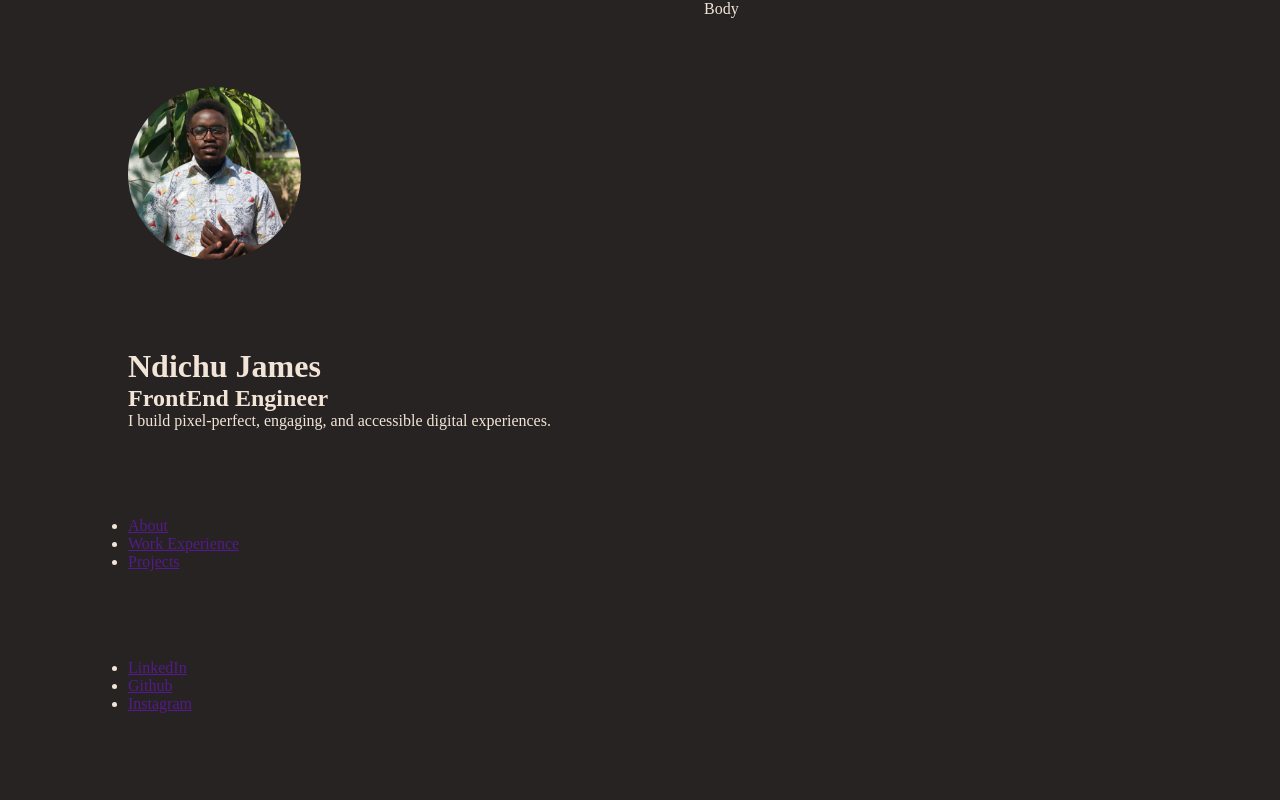
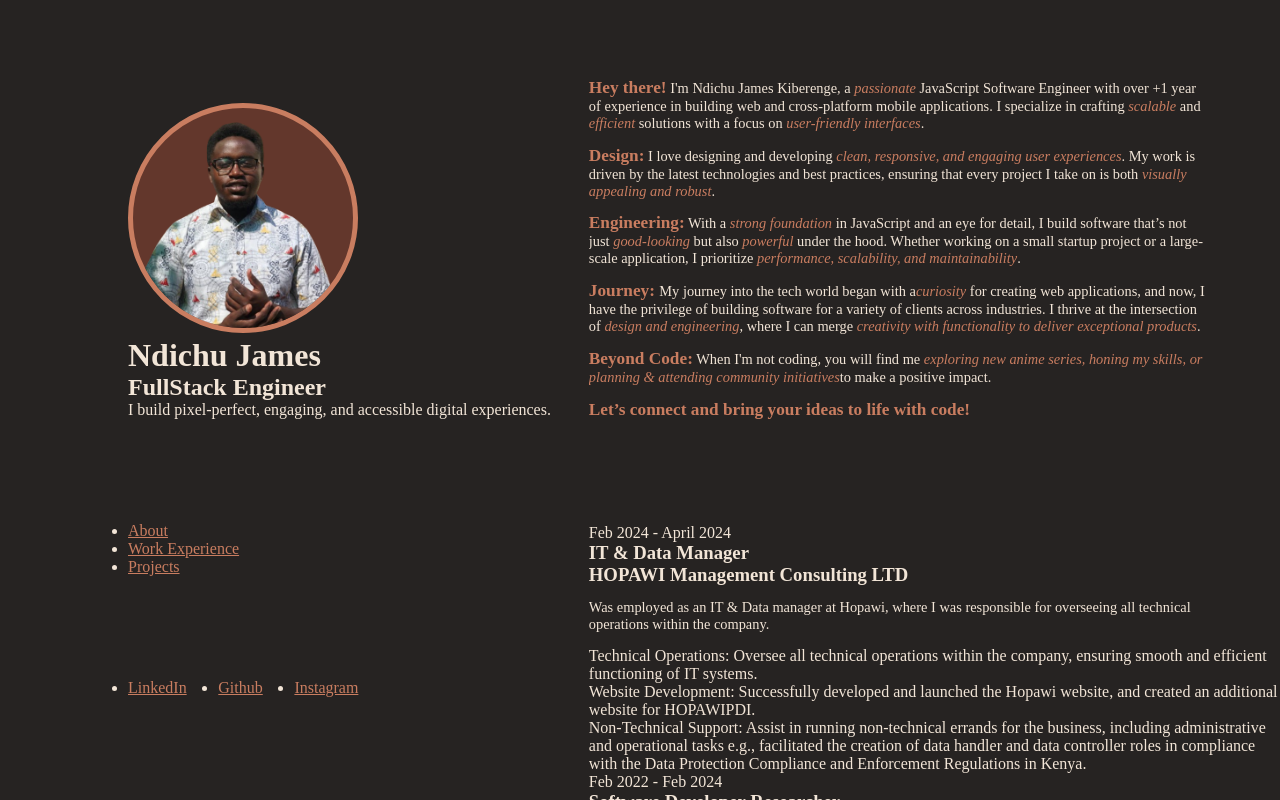
Before and after one commit to MacKibe/kibeHub, a React (Vite) app: page / in a window 1280 px wide. Built offline with nearby package versions, Linux system fonts and the light colour scheme.

Commit message:
added work experience content

```diff
--- /dev/null
+++ b/public/data/work.json
@@ -0,0 +1,37 @@
+{
+    "work": [
+        {
+            "position": "IT & Data Manager",
+            "company": "HOPAWI Management Consulting LTD",
+            "duration": "Feb 2024 - April 2024",
+            "description": "Was employed as an IT & Data manager at Hopawi, where I was responsible for overseeing all technical operations within the company.",
+            "roles_responsibilities": [
+                "Technical Operations: Oversee all technical operations within the company, ensuring smooth and efficient functioning of IT systems.",
+                "Website Development: Successfully developed and launched the Hopawi website, and created an additional website for HOPAWIPDI.",
+                "Non-Technical Support: Assist in running non-technical errands for the business, including administrative and operational tasks e.g., facilitated the creation of data handler and data controller roles in compliance with the Data Protection Compliance and Enforcement Regulations in Kenya."
+            ]
+        },
+        {
+            "position": "Software Developer Researcher",
+            "company": "Mutall Data",
+            "duration": "Feb 2022 - Feb 2024",
+            "description": "A proactive member of the Mutall Data developers group, contributing significantly to web development, database management, and software documentation.",
+            "notable_achievements": [
+                "Developing a CMS website for Kiama Kia Ma.",
+                "Developing a File Management System for a Surveyor, showcasing proficiency in handling complex data and image management tasks."
+            ]
+        },
+        {
+            "position": "Community Health Worker",
+            "company": "National Health gig",
+            "duration": "Jul 2020 \u2013 Feb 2021",
+            "description": "Engaged in community initiatives during the pandemic, demonstrating adaptability and a commitment to social responsibility."
+        },
+        {
+            "position": "IT intern",
+            "company": "Marist International College University",
+            "duration": "Jul 2019 \u2013 Nov 2019",
+            "description": "Played a pivotal role in ensuring the smooth functioning of computer labs, network accessibility, and providing technical support to students and university departments, highlighting a customer-centric approach and problem-solving abilities."
+        }
+    ]
+}
--- a/src/App.css
+++ b/src/App.css
@@ -1,33 +1,83 @@
 /* Color palette */
 :root {
   --raisin: #262322;
-  --captum: #63372C;
-  --burnt: #C97D60;
-  --melon: #FFBCB5;
-  --almond: #F2E5D7;
+  --captum: #63372c;
+  --burnt: #c97d60;
+  --melon: #ffbcb5;
+  --almond: #f2e5d7;
 }
-*{
+* {
   margin: 0;
   padding: 0;
   box-sizing: border-box;
+  /* list-style: none; */
 }
 .homepage {
   display: flex;
   background-color: var(--raisin);
   color: var(--almond);
-  min-height: 100dvh;
+  max-height: 100dvh;
 }
-.bio-section{
+
+.bio-section {
   flex: 1;
   display: flex;
   flex-direction: column;
   justify-content: space-evenly;
   margin-left: 10%;
 }
-img{
-  width: 30%;
+
+img {
+  width: 50%;
   border-radius: 50%;
+  background-color: var(--captum);
+  border: 5px solid var(--burnt);
+  transition: background-color 0.7s, border 0.7s, transform 0.7s;
 }
+img:hover {
+  background-color: var(--burnt);
+  border: 5px solid var(--captum);
+  transform: rotateY(180deg);
+  cursor: pointer;
+}
+
+.socials-section ul {
+  /* background-color: #F2E5D7; */
+  width: 50%;
+  display: flex;
+  justify-content: space-between;
+}
+
+a {
+  color: var(--burnt);
+}
+
 .body-section {
-  flex: 1;
+  overflow: scroll;
+  flex: 1.5;
+  padding-top: 5%;
 }
+.body-bio-section {
+  margin-bottom: 15%;
+}
+.body-section p {
+  margin: 2% 0;
+  width: 90%;
+  color: var(--almond);
+  font-size: 90%;
+}
+.body-section b {
+  color: var(--burnt);
+  font-size: 120%;
+}
+.body-section em {
+  color: var(--burnt);
+}
+@keyframes spin {
+  from {
+    transform: rotate(0deg);
+  }
+  to {
+    transform: rotate(360deg);
+  }
+}
--- a/src/components/Bio.jsx
+++ b/src/components/Bio.jsx
@@ -1,11 +1,11 @@
-import me from "../../public/me.jpg";
+import me from "../../public/1.png";
 const Bio = () => {
   return (
     <div className="bio-section">
-      <img src={me} alt="ndichu james standingn" />
       <div className="profile-bio">
+        <img src={me} alt="ndichu james standingn" />
         <h1>Ndichu James</h1>
-        <h2>FrontEnd Engineer</h2>
+        <h2>FullStack Engineer</h2>
         <p>
           I build pixel-perfect, engaging, and accessible digital experiences.
         </p>
@@ -25,9 +25,15 @@ const Bio = () => {
       </nav>
       <div className="socials-section">
         <ul>
-        <li><a href="">LinkedIn</a></li>
-        <li><a href="">Github</a></li>
-        <li><a href="">Instagram</a></li>
+          <li>
+            <a href="">LinkedIn</a>
+          </li>
+          <li>
+            <a href="">Github</a>
+          </li>
+          <li>
+            <a href="">Instagram</a>
+          </li>
         </ul>
       </div>
     </div>
--- a/src/components/Body.jsx
+++ b/src/components/Body.jsx
@@ -1,8 +1,56 @@
-
+import Projects from "./Projects";
+import WorkExperience from "./WorkExperience";
 const Body = () => {
   return (
-    <div className="body-section">Body</div>
-  )
-}
+    <div className="body-section">
+      <div className="body-bio-section">
+        <p>
+          <b>Hey there!</b> I'm Ndichu James Kiberenge, a <em>passionate</em>{" "}
+          JavaScript Software Engineer with over +1 year of experience in
+          building web and cross-platform mobile applications. I specialize in
+          crafting <em>scalable</em> and <em>efficient</em> solutions with a
+          focus on <em>user-friendly interfaces</em>.
+        </p>
+        <p>
+          <b>Design:</b> I love designing and developing{" "}
+          <em>clean, responsive, and engaging user experiences</em>. My work is
+          driven by the latest technologies and best practices, ensuring that
+          every project I take on is both <em>visually appealing and robust</em>
+          .
+        </p>
+        <p>
+          <b>Engineering:</b> With a <em>strong foundation</em> in JavaScript
+          and an eye for detail, I build software that’s not just{" "}
+          <em>good-looking</em> but also <em>powerful</em> under the hood.
+          Whether working on a small startup project or a large-scale
+          application, I prioritize{" "}
+          <em>performance, scalability, and maintainability</em>.
+        </p>
+        <p>
+          <b> Journey: </b> My journey into the tech world began with a
+          <em>curiosity</em> for creating web applications, and now, I have the
+          privilege of building software for a variety of clients across
+          industries. I thrive at the intersection of{" "}
+          <em>design and engineering</em>, where I can merge{" "}
+          <em>creativity with functionality to deliver exceptional products</em>
+          .
+        </p>
+        <p>
+          <b>Beyond Code:</b> When I'm not coding, you will find me{" "}
+          <em>
+            exploring new anime series, honing my skills, or planning &
+            attending community initiatives
+          </em>
+          to make a positive impact.
+        </p>
+        <p>
+          <b>Let’s connect and bring your ideas to life with code!</b>
+        </p>
+      </div>
+      <WorkExperience />
+      <Projects />
+    </div>
+  );
+};
 
-export default Body
+export default Body;
--- /dev/null
+++ b/src/components/Projects.jsx
@@ -0,0 +1,8 @@
+
+const Projects = () => {
+  return (
+    <div>Projects</div>
+  )
+}
+
+export default Projects
--- /dev/null
+++ b/src/components/WorkExperience.jsx
@@ -0,0 +1,44 @@
+import { useState, useEffect } from "react";
+
+const WorkExperience = () => {
+  const [workData, setWorkData] = useState([]);
+
+  useEffect(() => {
+    fetch("/data/work.json")
+      .then((response) => response.json())
+      .then((data) => setWorkData(data.work))
+      .catch((error) => console.error("Error fetching the work data:", error));
+  }, []);
+  return (
+    <div className="work-experience">
+      {workData.map((job, index) => (
+        <div key={index} className="job">
+          <div>{job.duration}</div>
+          <div>
+            <h3>{job.position}</h3>
+            <h3>
+              {job.company}
+            </h3>
+            <p>{job.description}</p>
+            {job.roles_responsibilities && (
+              <ul>
+                {job.roles_responsibilities.map((role, idx) => (
+                  <li key={idx}>{role}</li>
+                ))}
+              </ul>
+            )}
+            {job.notable_achievements && (
+              <ul>
+                {job.notable_achievements.map((achievement, idx) => (
+                  <li key={idx}>{achievement}</li>
+                ))}
+              </ul>
+            )}
+          </div>
+        </div>
+      ))}
+    </div>
+  );
+};
+
+export default WorkExperience;
```
Also changed, not shown: public/1.png (added).
